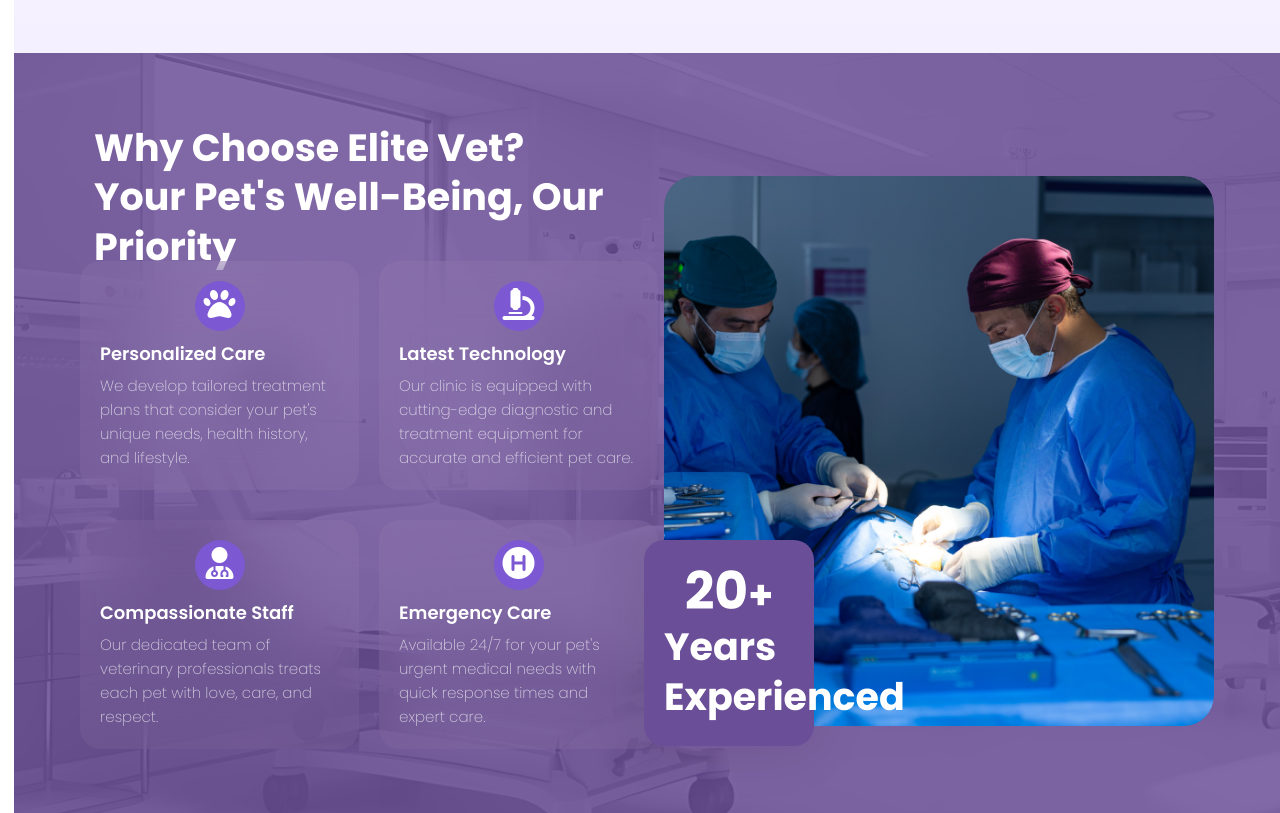
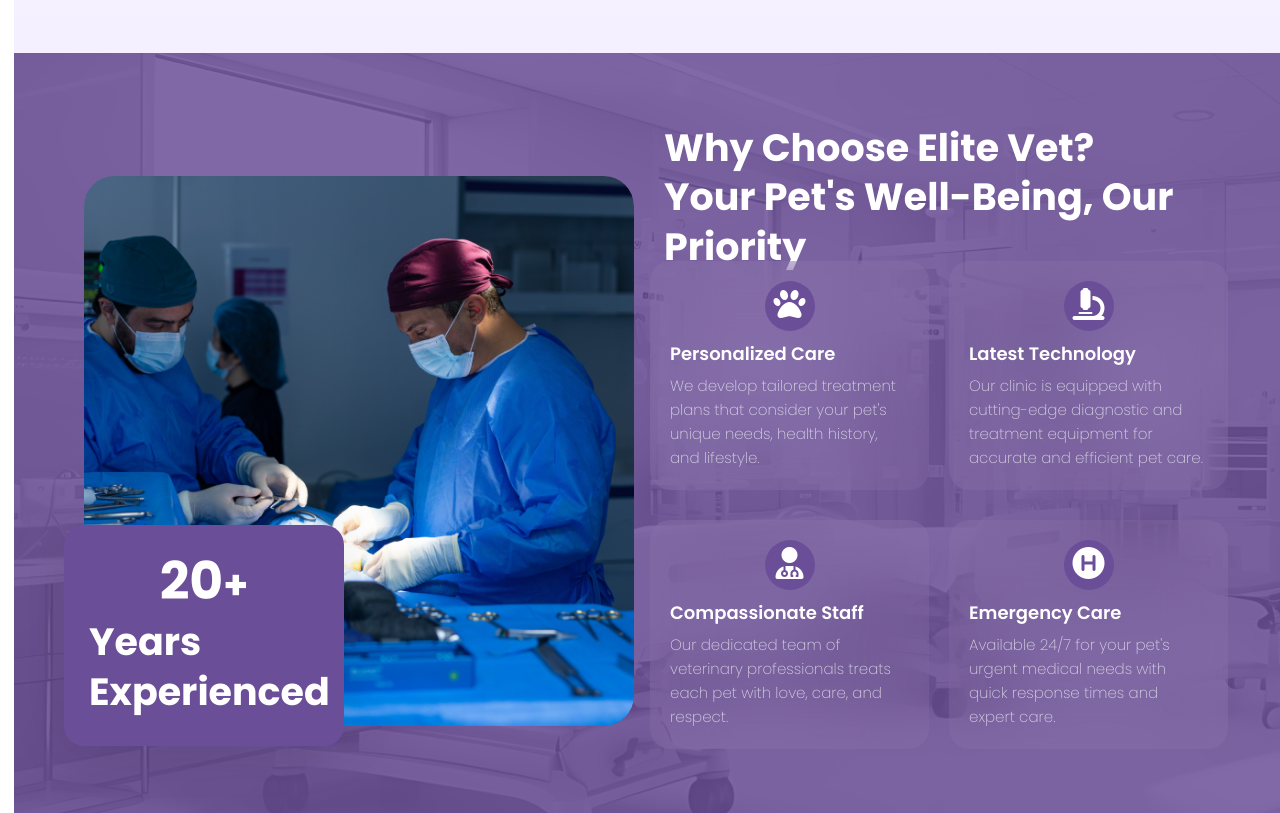
Before and after one commit to ahmed-said-dev/EliteProject, a Next.js app in the folder elite-frontend/: page /about in a window 1280 px wide. Shown: the part 3000-3813 px from the top of the page. Built offline with nearby package versions, Linux system fonts and the light colour scheme.

Commit message:
`Refactor EliteVetBenefits component: reorder columns, simplify styles and remove inline styles`

```diff
--- a/elite-frontend/src/components/EliteVetBenefits/EliteVetBenefits.jsx
+++ b/elite-frontend/src/components/EliteVetBenefits/EliteVetBenefits.jsx
@@ -31,32 +31,58 @@
 export default function EliteVetBenefits() {
   return (
     <>
-      <section className={`content-inner overlay-secondary-dark background-blend-luminosity bg-img-fix overflow-hidden ${styles.contentInner}`}>
+      <section className={styles.contentInner}>
         <div className={styles.overlay} />
-        <div className={`container ${styles.container}`}>
-          <div className={`row content-wrapper style-7 align-items-center ${styles.contentWrapper}`}>
-            <div className={`col-lg-6 m-b30 wow fadeInUp ${styles.column} ${styles.fadeInUp}`}>
-              <div className={`section-head style-1 m-b30 ${styles.sectionHead}`}>
-                <h2 className={`title text-white m-b0 wow fadeInUp ${styles.title}`}>
+        <div className={styles.container}>
+          <div className={styles.contentWrapper}>
+            {/* Image Column - Now first in order */}
+            <div className={`${styles.column} ${styles.imageColumn} wow fadeInUp`}>
+              <div className={styles.contentMedia}>
+                <div className={styles.dzMedia}>
+                  <img
+                    src="/images/About-us/img5.webp"
+                    alt="Elite Vet Experience"
+                    className={styles.image}
+                  />
+                </div>
+                <div className={styles.item1}>
+                  <div className={styles.infoWidget}>
+                    <span className={styles.contentText}>
+                      <span className="counter">20</span>
+                      <span className={styles.counterSpan}>+</span>
+                    </span>
+                    <h3 className={styles.title}>
+                      Years
+                      <br />
+                      Experienced
+                    </h3>
+                  </div>
+                </div>
+              </div>
+            </div>
+            {/* Content Column - Now second in order */}
+            <div className={`${styles.column} ${styles.contentColumn} wow fadeInUp`}>
+              <div className={styles.sectionHead}>
+                <h2 className={styles.title}>
                   Why Choose Elite Vet?
                   <br />
                   Your Pet's Well-being, Our Priority
                 </h2>
               </div>
-              <div className={`row row-wrapper g-5 ${styles.rowWrapper}`}>
+              <div className={styles.rowWrapper}>
                 {benefits.map((item, index) => (
-                  <div key={index} className={`col-sm-6 ${styles.column}`}>
+                  <div key={index} className={styles.column}>
                     <div
-                      className={`icon-bx-wraper style-4 text-center text-white wow fadeInUp ${styles.iconBxWrapper}`}
+                      className={styles.iconBxWrapper}
                       style={{ animationDelay: item.delay }}
                     >
-                      <div className={`icon-bx bg-primary ${styles.iconBx}`}>
+                      <div className={styles.iconBx}>
                         <span className="icon-cell">
                           <i className={`fas fa-${item.icon} fa-2x`} />
                         </span>
                       </div>
-                      <div className={`icon-content ${styles.iconContent}`}>
-                        <h3 className={`dz-title ${styles.dzTitle}`}>
+                      <div className={styles.iconContent}>
+                        <h3 className={styles.dzTitle}>
                           {item.title}
                         </h3>
                         <p className={styles.description}>
@@ -68,34 +94,9 @@
                 ))}
               </div>
             </div>
-            <div className={`col-lg-6 m-b30 wow fadeInUp ${styles.column} ${styles.fadeInUp}`}>
-              <div className={`content-media ${styles.contentMedia}`}>
-                <div className={`dz-media ${styles.dzMedia}`}>
-                  <img
-                    src="/images/About-us/img5.webp"
-                    alt="Elite Vet Experience"
-                    className={styles.image}
-                  />
-                </div>
-                <div className={`item1 ${styles.item1}`}>
-                  <div className={`info-widget style-11 bg-primary text-center ${styles.infoWidget}`}>
-                    <span className={`content-text text-white ${styles.contentText}`}>
-                      <span className="counter">20</span>
-                      <span className={styles.counterSpan}>+</span>
-                    </span>
-                    <h3 className={`title m-b0 text-white ${styles.title}`}>
-                      Years
-                      <br />
-                      Experienced
-                    </h3>
-                  </div>
-                </div>
-              </div>
-            </div>
           </div>
         </div>
       </section>
-      {/* Remove the inline <style> tag */}
     </>
   );
 }
--- a/elite-frontend/src/components/EliteVetBenefits/EliteVetBenefits.module.css
+++ b/elite-frontend/src/components/EliteVetBenefits/EliteVetBenefits.module.css
@@ -54,11 +54,14 @@
   margin-bottom: 30px;
 }
 
-  .fadeInUp {
-    visibility: visible;
-    animation-duration: 0.7s;
-    animation-delay: 0.2s;
-    animation-name: fadeInUp;
+.contentColumn {
+  order: 2;
+}
+
+.imageColumn {
+  order: 1;
+  position: relative;
+  right: 10px;
 }
 
 .sectionHead {
@@ -66,9 +69,9 @@
 }
 
 .title {
-    margin-top: 0px;
+  margin-top: 0;
   font-family: 'Poppins', sans-serif;
-    margin-bottom: 0px;
+  margin-bottom: 0;
   line-height: 1.3;
   font-weight: 700;
   text-transform: capitalize;
@@ -108,7 +111,7 @@
   margin-bottom: 10px;
   margin-right: auto;
   margin-left: auto;
-    background-color: rgb(124, 88, 211);
+  background-color: #6B4E98;
 }
 
 .iconContent {
@@ -121,16 +124,16 @@
   font-weight: 600;
   line-height: 1.4;
   position: relative;
-    margin-top: 0px;
+  margin-top: 0;
   font-size: 18px;
   color: rgb(255, 255, 255);
   text-align: left;
 }
 
 .description {
-    margin: 0px;
-    margin-top: 0px;
-    margin-bottom: 0px;
+  margin: 0;
+  margin-top: 0;
+  margin-bottom: 0;
   font-size: 15px;
   font-weight: 200;
   opacity: 0.7;
@@ -139,7 +142,7 @@
 
 .contentMedia {
   position: relative;
-    margin-right: 0px;
+  margin-right: 0;
 }
 
 .dzMedia {
@@ -164,16 +167,17 @@
   left: -20px;
   right: auto;
   bottom: -20px;
-    width: 170px;
+  width: 200px;
   z-index: 2;
 }
 
 .infoWidget {
   border-radius: 20px;
-    padding: 25px 20px;
+  padding: 30px 25px;
   text-align: center;
   background-color: #6B4E98;
   box-shadow: 0 0 60px rgba(0,0,0,0.1);
+  width: 280px;
 }
 
 .contentText {
@@ -182,9 +186,27 @@
   line-height: 1;
   font-size: 52px;
   color: rgba(255, 255, 255, 1);
-    margin-bottom: 5px;
+  margin-bottom: 10px;
 }
 
 .counterSpan {
   font-size: 40px;
 }
+
+.fadeInUp {
+  visibility: visible;
+  animation-duration: 0.7s;
+  animation-delay: 0.2s;
+  animation-name: fadeInUp;
+}
+
+@keyframes fadeInUp {
+  from {
+    opacity: 0;
+    transform: translate3d(0, 40px, 0);
+  }
+  to {
+    opacity: 1;
+    transform: translate3d(0, 0, 0);
+  }
+}
```
Lines whose indentation alone changed are shown as unchanged.
